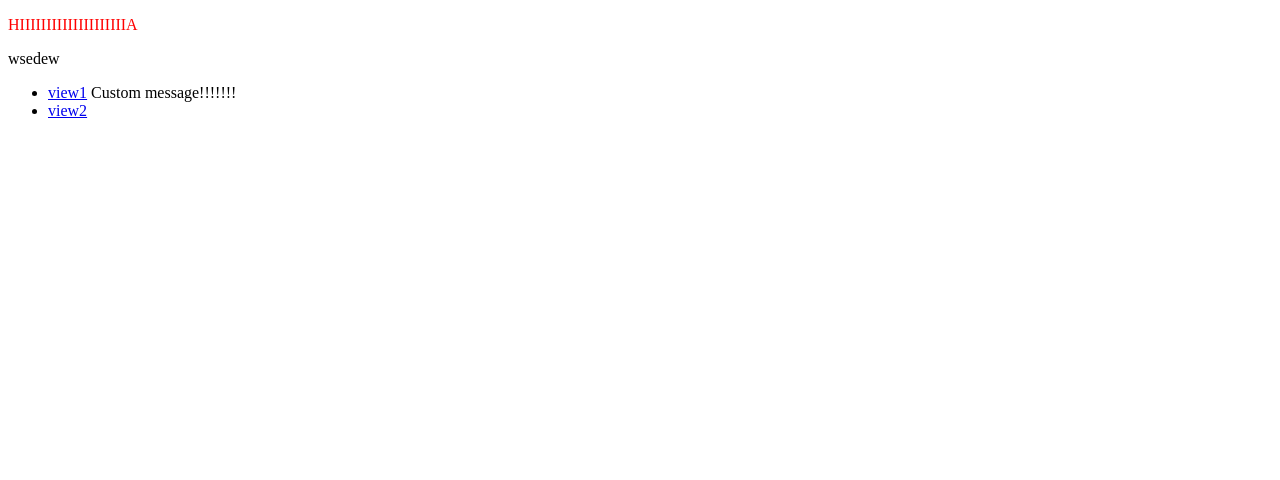
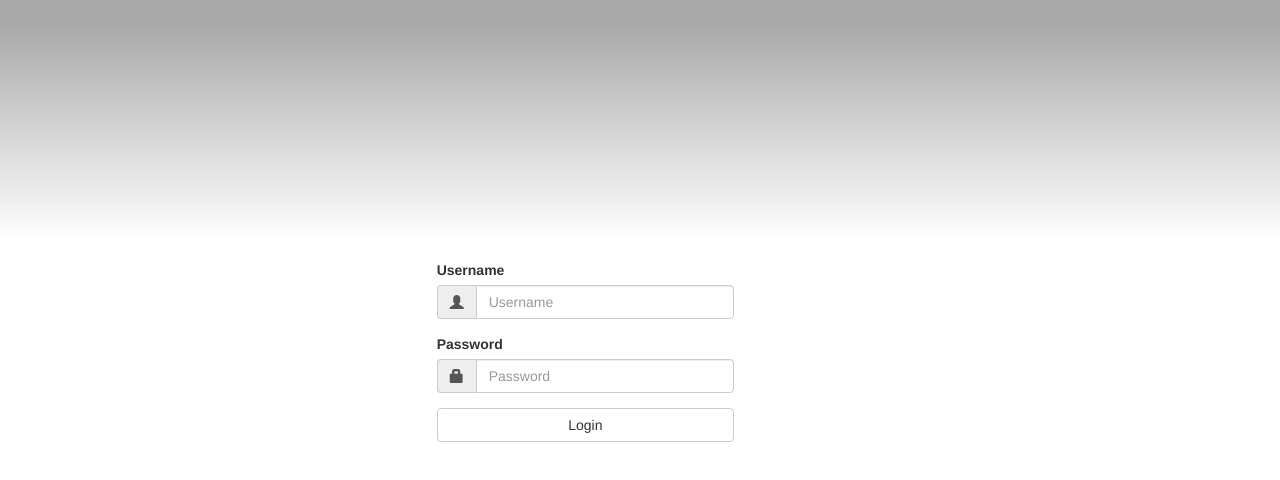
Before and after one commit to HouseMormont/Frontend, a website: page app/index.html at #/test in a window 1280 px wide. Drawn offline with nearby package versions, Linux system fonts and the light colour scheme; some packages are replaced by stand-ins of ours; files that its build step writes are made by us from their sources; a script that the page names is missing.

Commit message:
LoginHTML&CSS without warnings

```diff
--- a/app/app.css
+++ b/app/app.css
@@ -1,3 +1,7 @@
-p {
-    color: red;
+body {
+    height: 100%;
+    width: 100%;
+    margin: 0;
+    padding: 0;
+    position: absolute;
 }
--- a/app/app.js
+++ b/app/app.js
@@ -1,4 +1,17 @@
 /**
- * Created by Laptop on 10/7/2016.
+ * Created by Lucian Bredean on 10/7/2016.
  */
-var app = angular.module('EasyDocsUBB', []);
+var app = angular.module('EasyDocsUBBApp', ['ngRoute']);
+
+app.config(function($routeProvider){
+    $routeProvider
+        .when('/', {
+            templateUrl: 'login-tag/login-tag.html'
+        })
+        .when('/test', {
+            templateUrl: 'test.html'
+        })
+        .otherwise({
+            redirectTo:'/'
+        });
+});
--- a/app/custom-tag/custom-tag.html
+++ /dev/null
@@ -1,4 +0,0 @@
-<ul class="menu">
-    <li class="red"><a href="#!/view1">view1</a>  {{$ctrl.message}}</li>
-    <li><a href="#!/view2">view2</a></li>
-</ul>
--- a/app/index.html
+++ b/app/index.html
@@ -3,16 +3,15 @@
 <head>
     <meta charset="UTF-8">
     <title>RavenApp</title>
-
+    <link href="//netdna.bootstrapcdn.com/bootstrap/3.3.7/css/bootstrap.min.css" rel="stylesheet">
     <!-- include: "type": "css", "files": "**/*.css" -->
     <link rel="stylesheet" type="text/css" href="app.css" />
-    <link rel="stylesheet" type="text/css" href="custom-tag/custom-tag.css" />
+    <link rel="stylesheet" type="text/css" href="login-tag/login-tag.css" />
     <!-- /include -->
 </head>
-<body ng-app="EasyDocsUBB">
-    <p>HIIIIIIIIIIIIIIIIIIIIA</p>
-    wsedew
-    <custom-tag></custom-tag>
+<body ng-app="EasyDocsUBBApp">
+    <div ng-view class="container-fluid">
+    </div>
     <!-- bower:js -->
     <script src="../bower_components/angular/angular.js"></script>
     <script src="../bower_components/angular-route/angular-route.js"></script>
@@ -22,11 +21,12 @@
     <script src="../bower_components/underscore/underscore.js"></script>
     <script src="../bower_components/lodash/lodash.js"></script>
     <script src="../bower_components/restangular/dist/restangular.js"></script>
+    <script src="../bower_components/bootstrap/dist/js/bootstrap.js"></script>
     <!-- endbower -->
 
     <!-- include: "type": "js", "files": "**/*.js" -->
     <script src="app.js"></script>
-    <script src="custom-tag/custom-tag.js"></script>
+    <script src="login-tag/login-tag.js"></script>
     <!-- /include -->
     <script src="//localhost:35729/livereload.js"></script>
 </body>
--- /dev/null
+++ b/app/login-tag/login-tag.css
@@ -0,0 +1,48 @@
+.container-fluid {
+    height: 100%;
+    padding-left: 0;
+    padding-right: 0;
+}
+
+.page-header {
+    background: linear-gradient(to top, white 0%, darkgrey 90%);
+    height: 30%;
+    margin-top: 0;
+    margin-left: 0;
+    margin-right: 0;
+    border: 0;
+}
+
+.submit {
+    width: 100%;
+}
+
+span {
+    cursor: default;
+}
+
+.glyphicon {
+    top: 0;
+    bottom: 0;
+}
+
+.mormontInput:focus {
+    box-shadow: 0 0 10px #69A31B;
+    outline: none;
+    border: 1px solid #69A31B;
+}
+
+/*.mormontButton {*/
+    /*background-color: rgb(238, 238, 238);*/
+    /*color: rgb(43, 43, 43);*/
+/*}*/
+
+/*.mormontButton:hover{*/
+    /*background-color: rgb(200, 200, 200);*/
+    /*color: black;*/
+/*}*/
+
+/*.mormontButton:active, .btn-default:active {*/
+    /*background-color: red;*/
+    /*color: white;*/
+/*}*/
--- /dev/null
+++ b/app/login-tag/login-tag.html
@@ -0,0 +1,25 @@
+<div class="container-fluid">
+    <div class="page-header">
+    </div>
+    <div class="row">
+        <div class="col-lg-offset-4 col-lg-3 col-md-offset-3 col-md-6 col-sm-offset-3 col-sm-6 col-xs-12">
+            <form>
+                <div class="form-group">
+                    <label for="InputUsername">Username</label>
+                    <div class="input-group">
+                        <span class="glyphicon glyphicon-user input-group-addon"></span>
+                        <input type="text" class="form-control mormontInput" id="InputUsername" placeholder="Username">
+                    </div>
+                </div>
+                <div class="form-group">
+                    <label for="InputPassword">Password</label>
+                    <div class="input-group">
+                        <span class="glyphicon glyphicon-lock input-group-addon"></span>
+                        <input type="password" class="form-control mormontInput" id="InputPassword" placeholder="Password">
+                    </div>
+                </div>
+                <button type="submit" class="btn btn-default submit mormontButton">Login</button>
+            </form>
+        </div>
+    </div>
+</div>
--- a/app/custom-tag/custom-tag.js
+++ b/app/login-tag/login-tag.js
@@ -1,9 +1,9 @@
 /**
  * Created by Lucian Bredean on 10/9/2016.
  */
-angular.module('EasyDocsUBB')
-    .component('customTag', {
-        templateUrl: 'custom-tag/custom-tag.html',
+angular.module('EasyDocsUBBApp')
+    .component('loginTag', {
+        templateUrl: 'login-tag/login-tag.html',
         controller: function () {
             this.message = 'Custom message!!!!!!!';
         }
```
Also changed, not shown: Gruntfile.js (+12 -4 lines), app/test.html (added, +1 -0 lines), bower.json (+9 -8 lines), package.json (+6 -7 lines), README.md, app/custom-tag/custom-tag.css (deleted), 1 other file.
